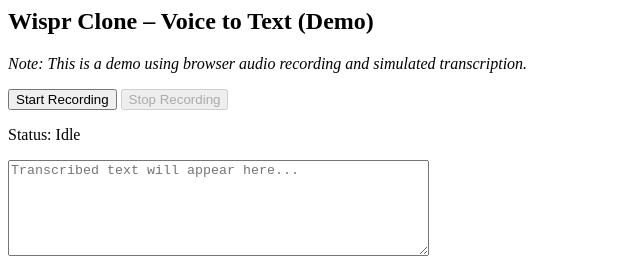
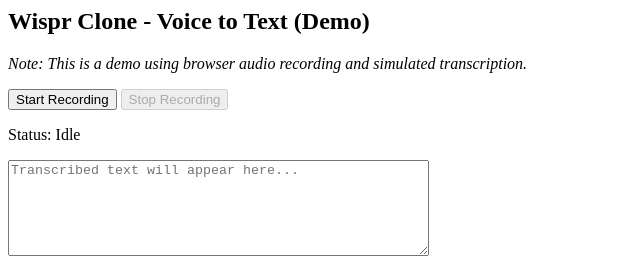
Before and after one commit to ZaidMohammad38/wispr-clone, a website: page src/index.html in a window 1280 px wide. Shown: the full height of the page, 0-640 px from the left. Drawn offline with Linux system fonts and the light colour scheme.

Commit message:
Update index

```diff
--- a/src/index.html
+++ b/src/index.html
@@ -1,5 +1,5 @@
 <body>
-  <h2>Wispr Clone – Voice to Text (Demo)</h2>
+  <h2>Wispr Clone - Voice to Text (Demo)</h2>
 <p><i>Note: This is a demo using browser audio recording and simulated transcription.</i></p>
 
   <button id="startBtn">Start Recording</button>
```
